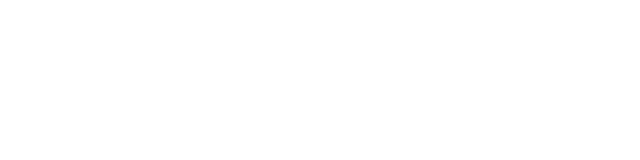
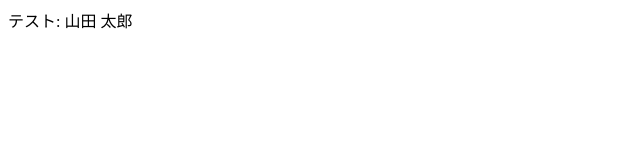
Before and after one commit to torish14/connpass-nuxt3-handson, a Nuxt app: page / in a window 1280 px wide. Shown: the top 160 px of the page, without its empty margins (0-640 px from the left). Built offline with nearby package versions, Linux system fonts and the light colour scheme.

Commit message:
✨ feat: vue 3 のサンプルファイルを作成

```diff
--- /dev/null
+++ b/pages/index.vue
@@ -0,0 +1,23 @@
+<script lang="ts">
+import { defineComponent, ref } from 'vue'
+
+export default defineComponent({
+	setup() {
+		const name = ref('山田')
+		const testFunc = () => {
+			return '太郎'
+		}
+		return {
+			name,
+			testFunc
+		}
+	}
+})
+
+</script>
+
+<template>
+	<div>
+		テスト: {{ name }}  {{ testFunc() }}
+	</div>
+</template>
```
